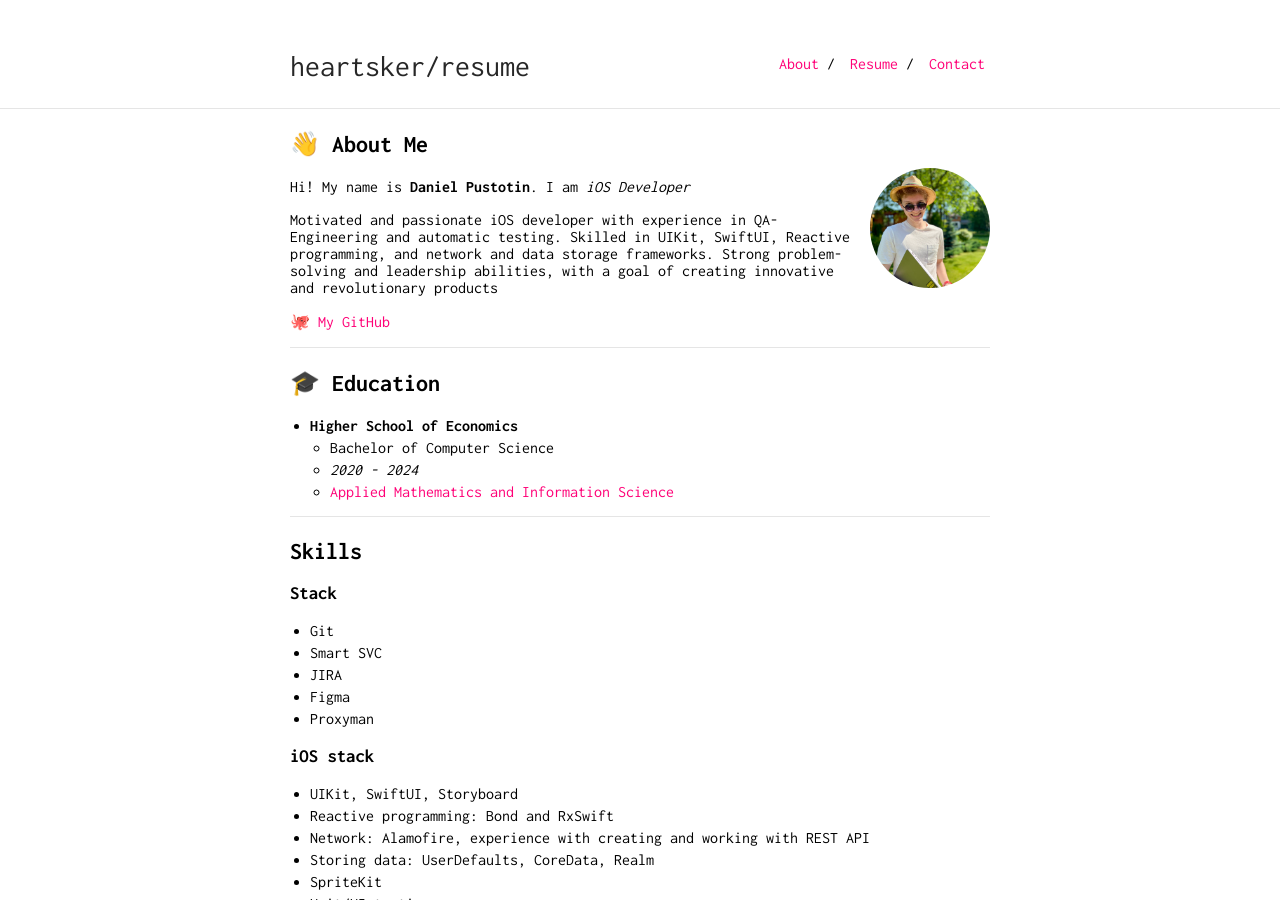
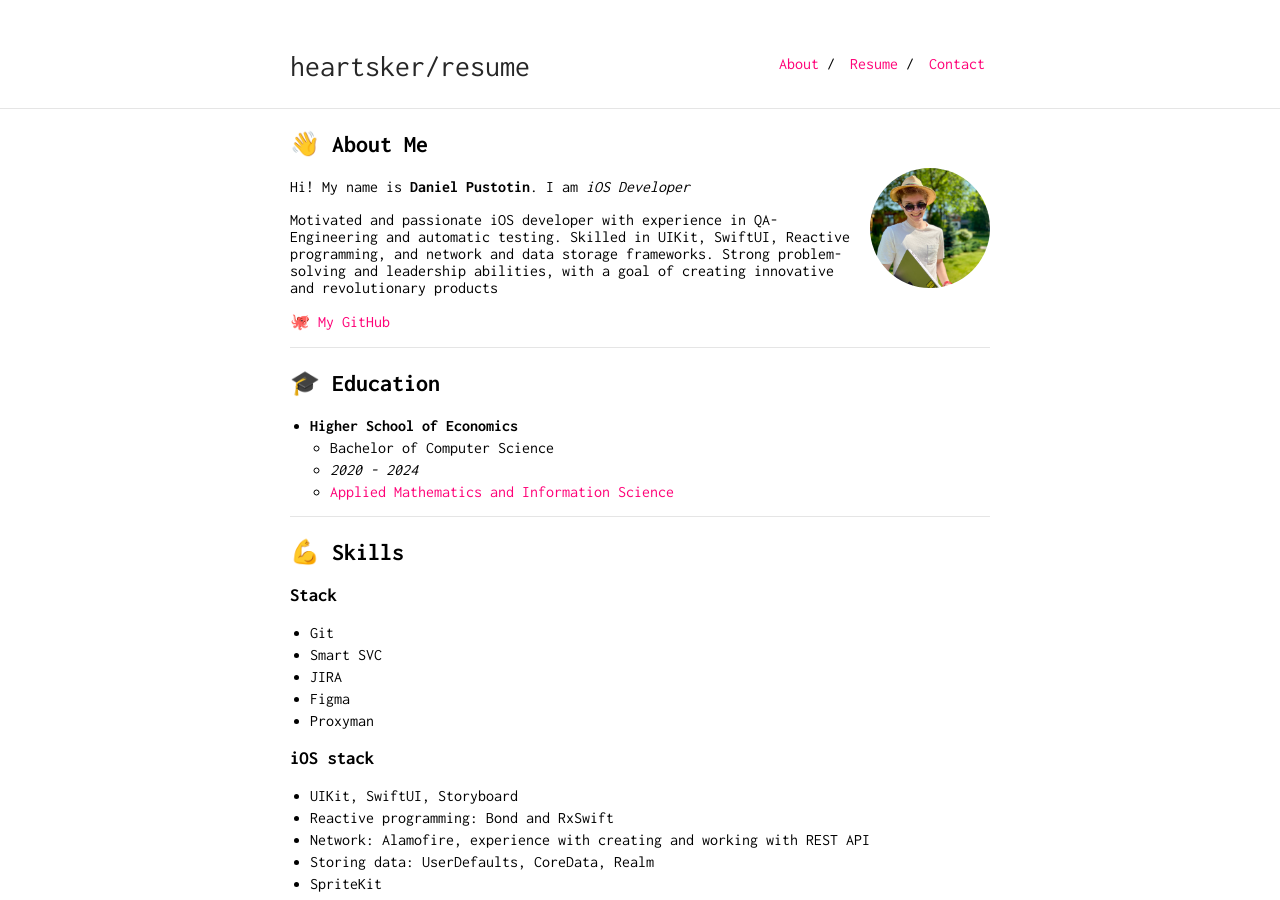
Before and after one commit to heartsker/resume, a Jekyll site: the page built from index.md, in a window 1280 px wide and 900 px high. Built offline with Jekyll 4.4.1, drawn with Linux system fonts in a browser that asks for light colours; our own code applies the rules of GitHub Pages for plain Markdown files.

```diff
--- a/index.md
+++ b/index.md
@@ -22,7 +22,7 @@ Motivated and passionate iOS developer with experience in QA-Engineering and aut
 
 ---
 
-## Skills
+## 💪 Skills
 ### Stack
 - Git
 - Smart SVC
```
